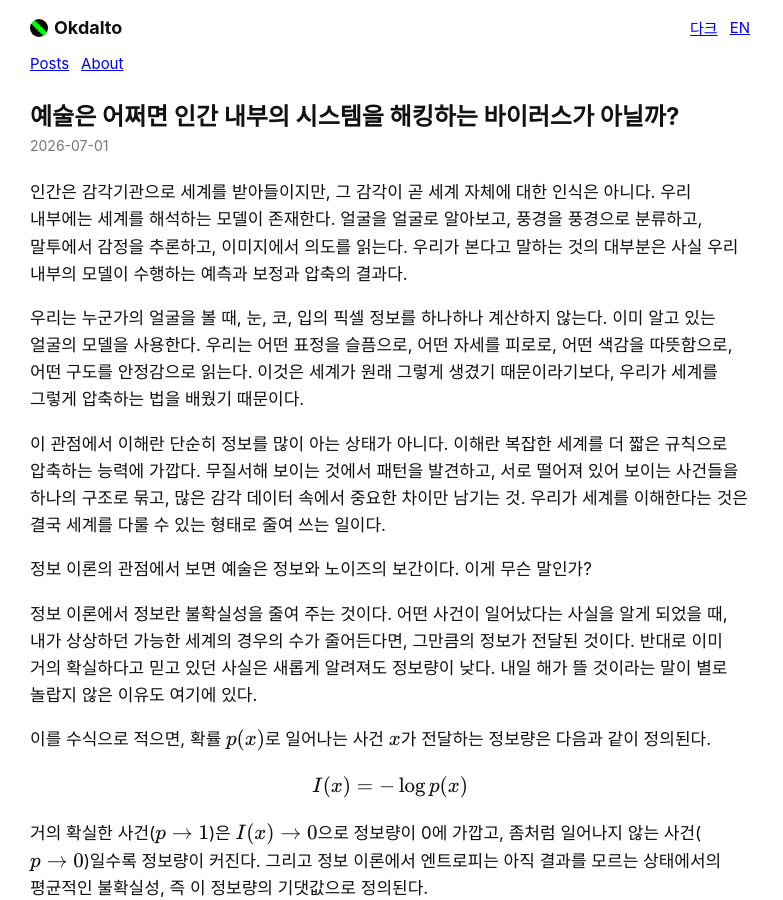
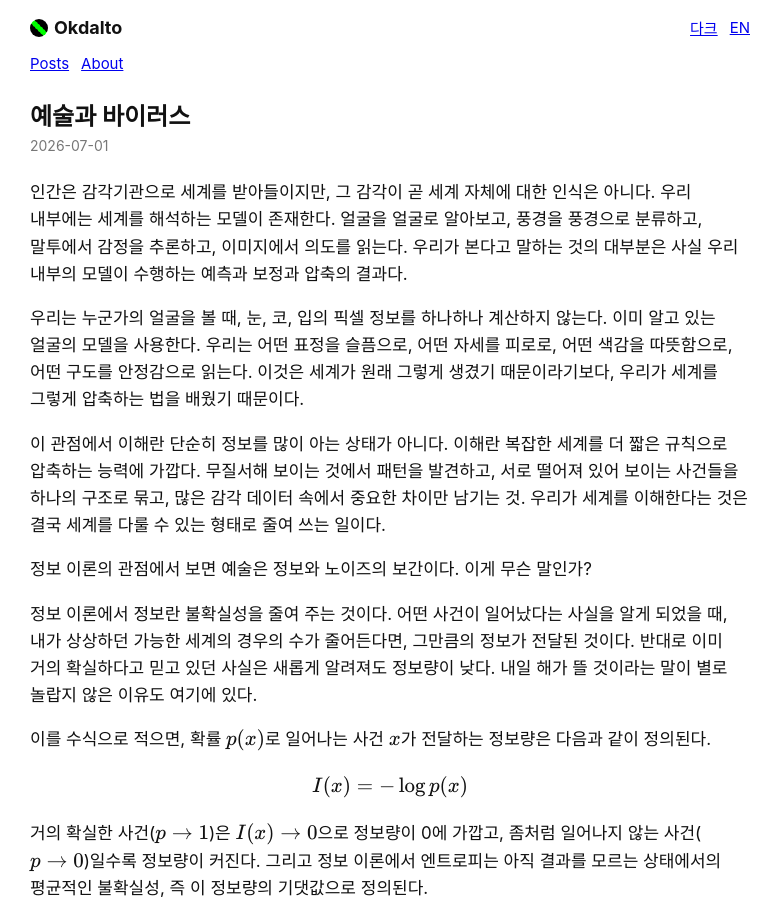
Before and after one commit to okdalto/okdalto.github.io, a Jekyll site: the page built from _posts/2026-07-01-예술은 인간 내부의 시스템을 해킹하는 바이러스가 아닐까.md, in a window 1280 px wide and 900 px high. Shown: the whole window, without its empty margins (0-783 px from the left). Built offline with Jekyll 4.4.1, drawn with Linux system fonts in a browser that asks for light colours; formulas are drawn with MathJax 3; comment, search, counter and statistics services are not loaded.

Commit message:
Shorten title to 예술과 바이러스 / Art and Virus
Co-Authored-By: Claude Opus 4.8 (1M context) <noreply@anthropic.com>

```diff
--- a/_posts/2026-07-01-예술은 인간 내부의 시스템을 해킹하는 바이러스가 아닐까.md
+++ b/_posts/2026-07-01-예술은 인간 내부의 시스템을 해킹하는 바이러스가 아닐까.md
@@ -1,5 +1,5 @@
 ---
-title: "예술은 어쩌면 인간 내부의 시스템을 해킹하는 바이러스가 아닐까?"
+title: "예술과 바이러스"
 date: 2026-07-01T00:00:00+09:00
 categories:
   - 생각
```
Also changed, not shown: _en/art-as-virus.md (+1 -1 lines).
